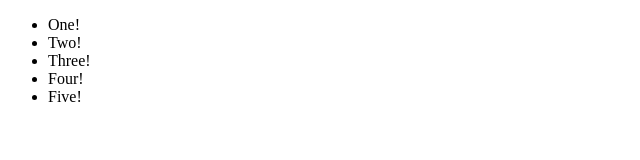
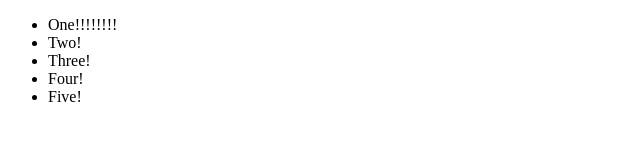
Before and after one commit to pr0dd/testrepo, a plain HTML site: page index.html in a window 1280 px wide. Shown: the full height of the page, 0-640 px from the left. Drawn offline with Linux system fonts and the light colour scheme.

Commit message:
More exclamation marks!

```diff
--- a/index.html
+++ b/index.html
@@ -6,7 +6,7 @@
 <body>
   <div>
     <ul>
-  	  <li>One!</li>
+  	  <li>One!!!!!!!!</li>
   	  <li>Two!</li>
   	  <li>Three!</li>
   	  <li>Four!</li>
```
